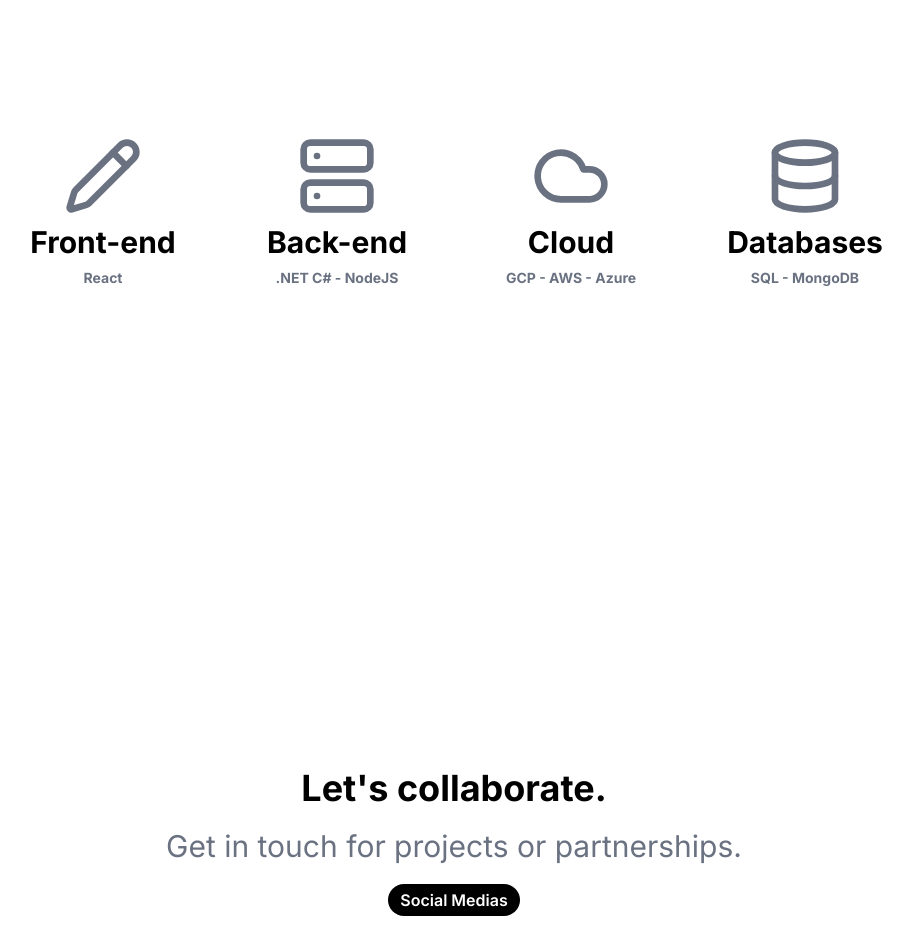
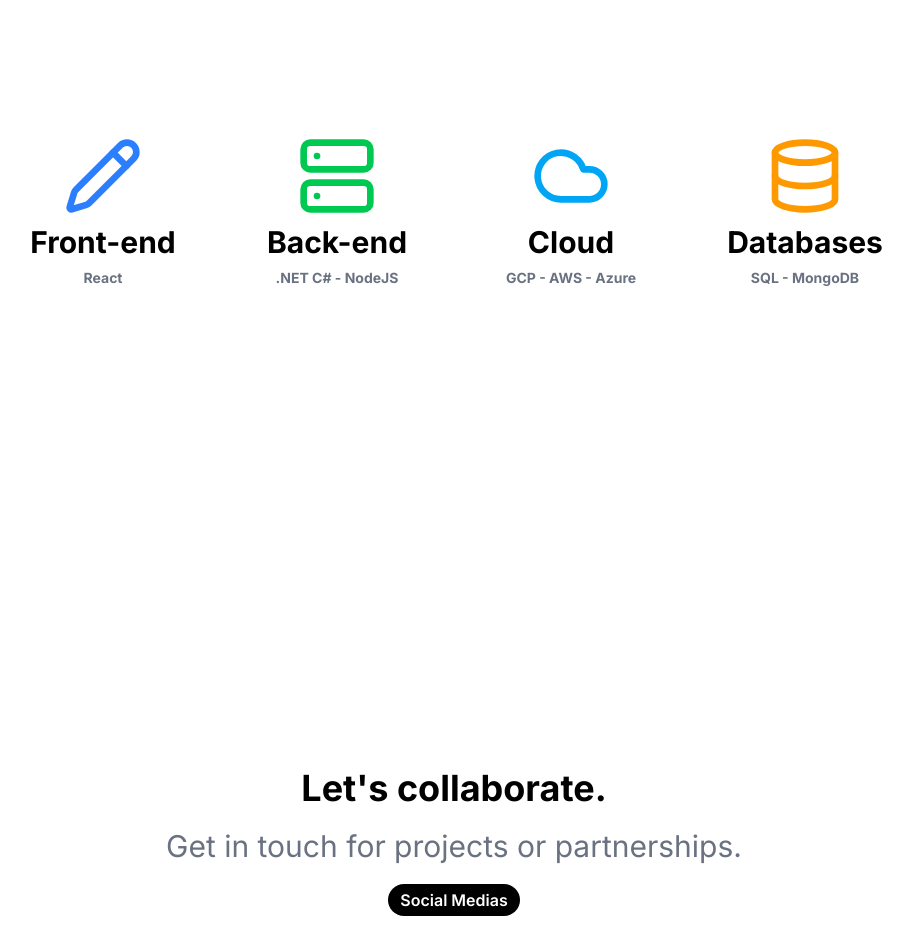
Before and after one commit to RenanOrtega/portfolio, a React (Vite) app: page / in a window 1280 px wide. Shown: the part 2380-3313 px from the top of the page, without its empty margins (186-1099 px from the left). Built offline with nearby package versions, Linux system fonts and the light colour scheme.

Commit message:
feat: add colors on skills.

```diff
--- a/src/components/Skills.tsx
+++ b/src/components/Skills.tsx
@@ -5,22 +5,22 @@
         <div className="flex justify-center items-center">
             <div className="grid grid-cols-1 md:grid-cols-4 gap-10 max-w-4xl w-full">
                 <div className="flex flex-col justify-center items-center gap-2">
-                    <LucidePencil width={50} height={50} className="text-gray-500 font-bold md:w-16 md:h-16 lg:w-20 lg:h-20" />
+                    <LucidePencil width={50} height={50} className="font-bold md:w-16 md:h-16 lg:w-20 lg:h-20 text-blue-500" />
                     <p className="font-bold text-2xl md:text-3xl">Front-end</p>
                     <p className="font-bold text-sm text-gray-500">React</p>
                 </div>
                 <div className="flex flex-col justify-center items-center gap-2">
-                    <Server width={50} height={50} className="text-gray-500 font-bold md:w-16 md:h-16 lg:w-20 lg:h-20" />
+                    <Server width={50} height={50} className="font-bold md:w-16 md:h-16 lg:w-20 lg:h-20 text-green-500" />
                     <p className="font-bold text-2xl md:text-3xl">Back-end</p>
                     <p className="font-bold text-sm text-gray-500">.NET C# - NodeJS</p>
                 </div>
                 <div className="flex flex-col justify-center items-center gap-2">
-                    <Cloud width={50} height={50} className="text-gray-500 font-bold md:w-16 md:h-16 lg:w-20 lg:h-20" />
+                    <Cloud width={50} height={50} className="text-sky-500 font-bold md:w-16 md:h-16 lg:w-20 lg:h-20" />
                     <p className="font-bold text-2xl md:text-3xl">Cloud</p>
                     <p className="font-bold text-sm text-gray-500">GCP - AWS - Azure</p>
                 </div>
                 <div className="flex flex-col justify-center items-center gap-2">
-                    <Database width={50} height={50} className="text-gray-500 font-bold md:w-16 md:h-16 lg:w-20 lg:h-20" />
+                    <Database width={50} height={50} className="text-amber-500 font-bold md:w-16 md:h-16 lg:w-20 lg:h-20" />
                     <p className="font-bold text-2xl md:text-3xl">Databases</p>
                     <p className="font-bold text-sm text-gray-500">SQL - MongoDB</p>
                 </div>
```
